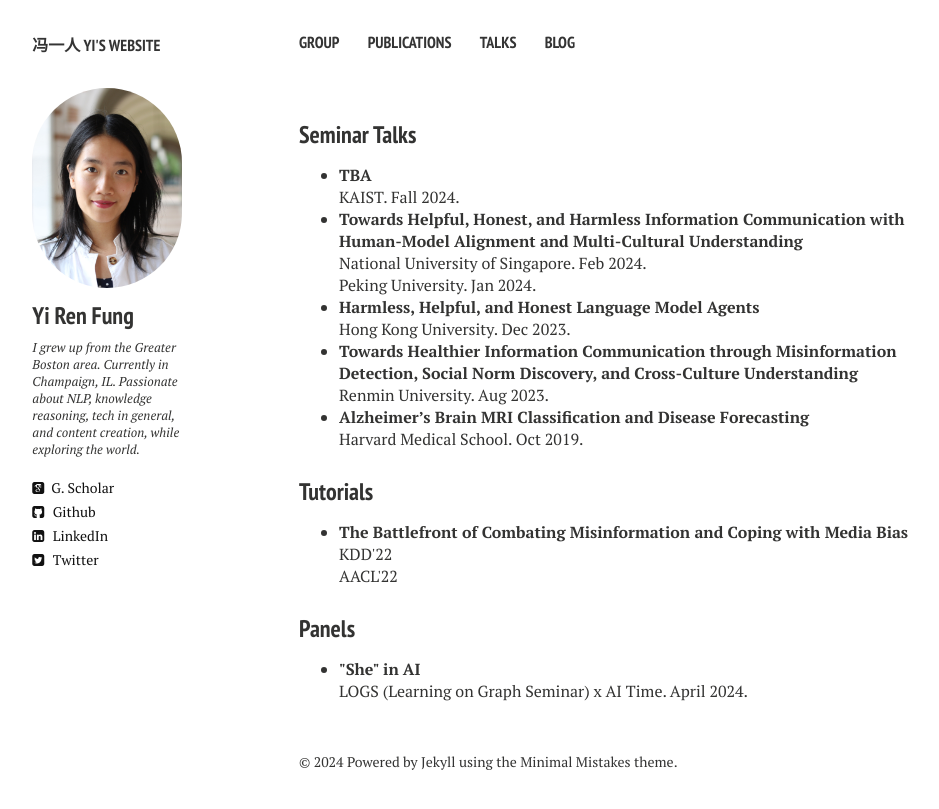
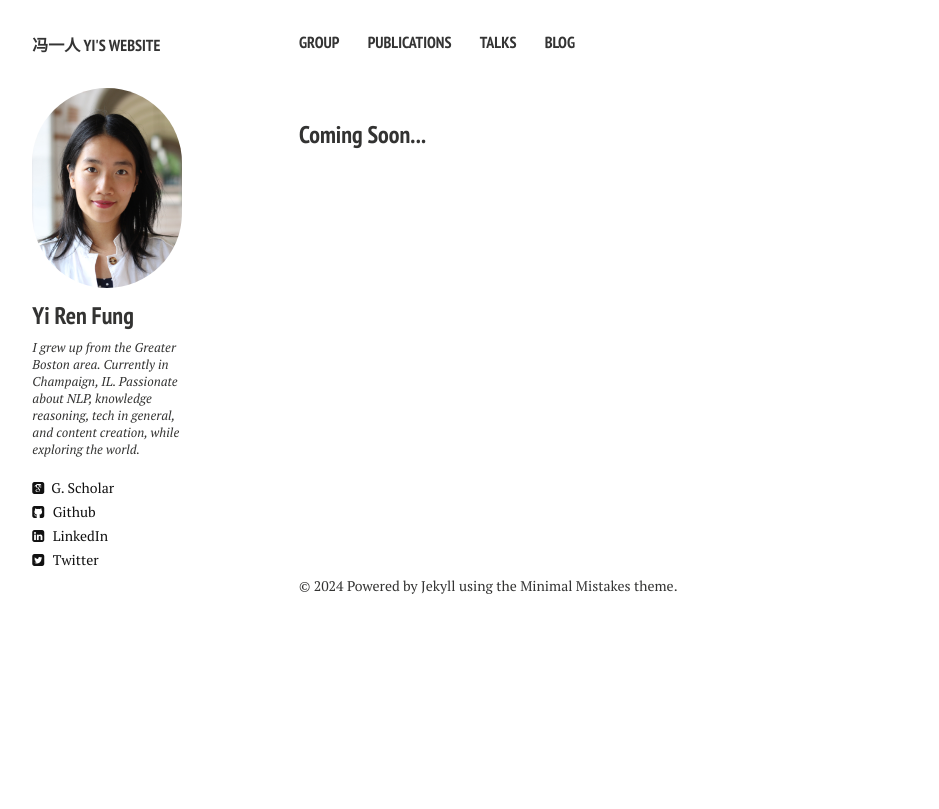
Before and after one commit to yrf1/yrf1.github.io, a Jekyll site: the page built from group.md, in a window 1280 px wide. Shown: the top 809 px of the page, without its empty margins (21-960 px from the left). Built offline with Jekyll 4.4.1, drawn with Linux system fonts in a browser that asks for light colours; nearby versions of some CDN libraries.

Commit message:
update webpage

```diff
--- a/_layouts/group.html
+++ b/_layouts/group.html
@@ -38,33 +38,7 @@
     <div class="article-wrap">
       {{ content }}
 
-<h3 style="margin-bottom:0px;padding-top:10px;">Seminar Talks</h3>
-<ul>
-	<li><b>TBA</b></li>
-	KAIST. Fall 2024.
-	<li><b>Towards Helpful, Honest, and Harmless Information Communication with Human-Model Alignment and Multi-Cultural Understanding</b></li>
-  National University of Singapore. Feb 2024.
-  <br>
-  Peking University. Jan 2024.
-  <li><b>Harmless, Helpful, and Honest Language Model Agents</b></li>
-  Hong Kong University. Dec 2023.
-  <li><b>Towards Healthier Information Communication through Misinformation Detection, Social Norm Discovery, and Cross-Culture Understanding</b></li>
-  Renmin University. Aug 2023.
-  <li><b>Alzheimer’s Brain MRI Classification and Disease Forecasting</b></li>
-  Harvard Medical School. Oct 2019.
-</ul>
-<h3 style="margin-bottom:0px;padding-top:5px;">Tutorials</h3>
-<ul>
-  <li><b>The Battlefront of Combating Misinformation and Coping with Media Bias</b></li>
-  KDD'22
-  <br>
-  AACL'22
-</ul>
-<h3 style="margin-bottom:0px;padding-top:5px;">Panels</h3>
-<ul>
-  <li><b>"She" in AI</b></li>
-  LOGS (Learning on Graph Seminar) x AI Time. April 2024.
-</ul>
+<h3 style="margin-bottom:0px;padding-top:10px;">Coming Soon...</h3>
 
 </div><!-- /.article-wrap -->
     {% if site.disqus_shortname and page.comments %}
```
